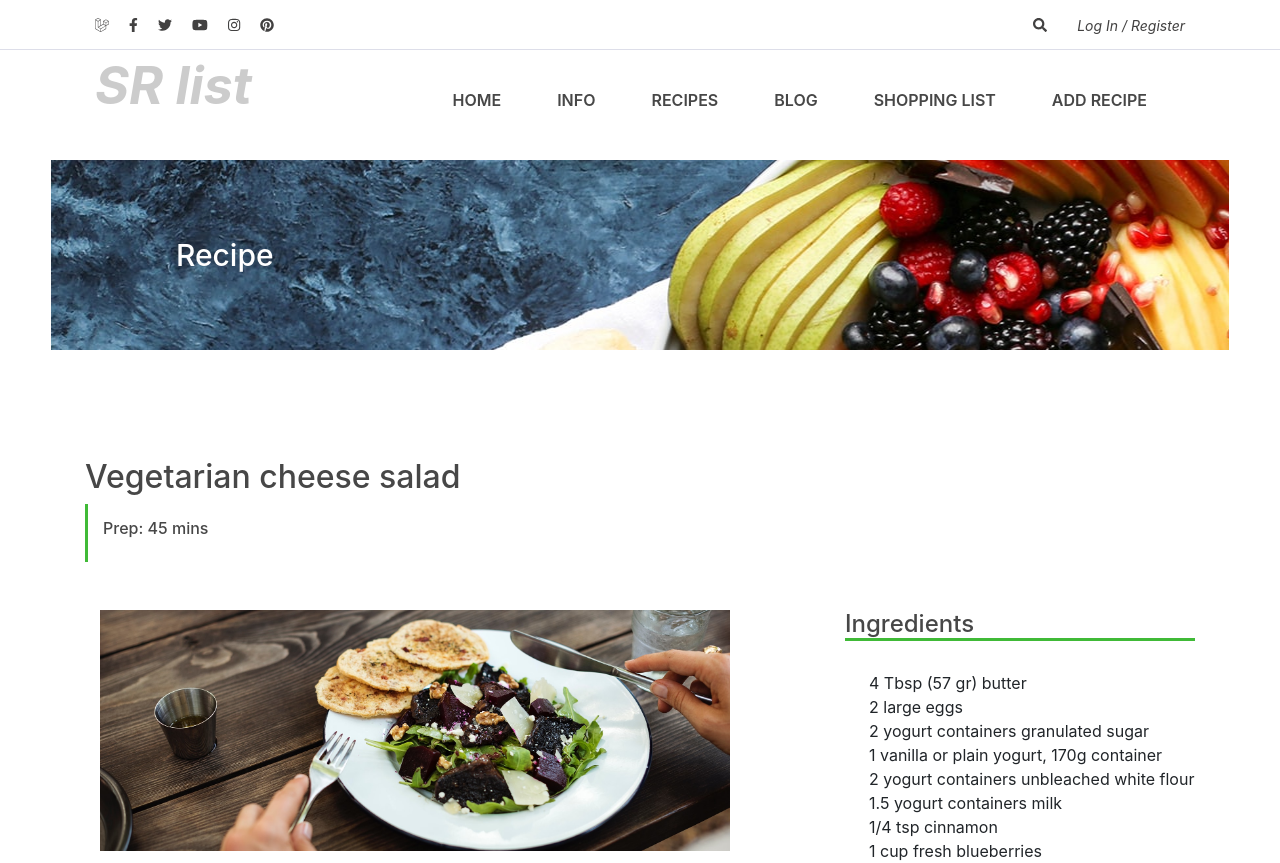
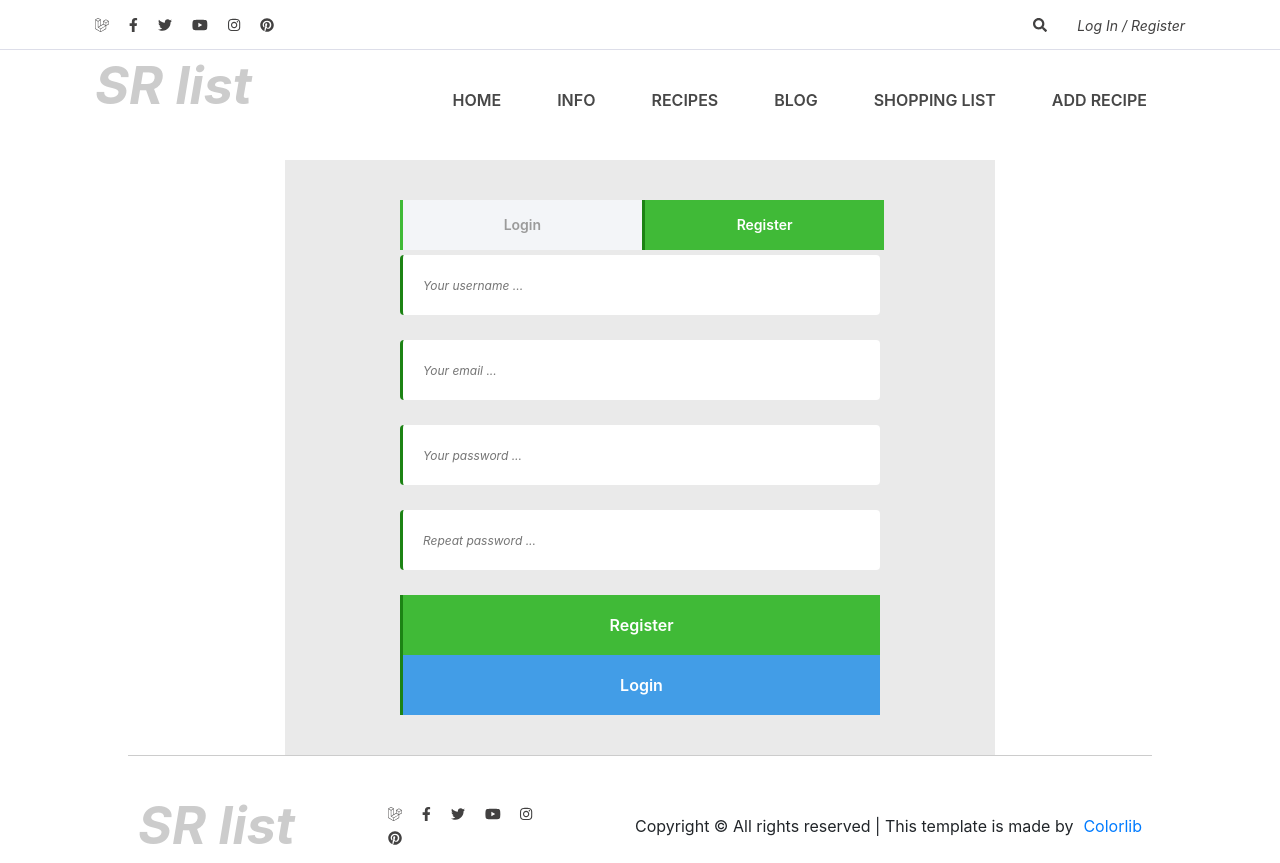
Before and after one commit to kokolina1888/sr-list, a React (Create React App) app in the folder sr-list/: page / in a window 1280 px wide. Shown: the top 863 px of the page. Built offline with nearby package versions, Linux system fonts and the light colour scheme.

Commit message:
static login register view

```diff
--- a/sr-list/src/App.js
+++ b/sr-list/src/App.js
@@ -6,6 +6,7 @@ import Footer from './components/footer';
 import RecipesList from './components/recipesList';
 import Recipes from './components/recipes';
 import Recipe from './components/recipe';
+import Auth from './components/auth'
 
 function App() {
   return (
@@ -16,7 +17,8 @@ function App() {
 
       {/* <Recipes title="Latest Recipes" /> */}
       {/* <RecipesList/> */}
-      <Recipe/>
+      {/* <Recipe/> */}
+      <Auth/>
       <Footer />
     </div>
   );
--- a/sr-list/src/components/UI/button/index.module.css
+++ b/sr-list/src/components/UI/button/index.module.css
@@ -31,3 +31,47 @@ vertical-align: middle;
   /* height: calc(1.5em + .75rem + 2px);   */
   background-color: #429de7;
 }
+
+.auth-register {
+  display: inline-block;
+min-width: 160px;
+height: 60px;
+color: #ffffff;
+border: none;
+    border-left-color: currentcolor;
+    border-left-style: none;
+    border-left-width: medium;
+border-left: 3px solid #1c8314;
+border-radius: 0;
+padding: 0 30px;
+font-size: 16px;
+line-height: 58px;
+font-weight: 600;
+-webkit-transition-duration: 500ms;
+transition-duration: 500ms;
+text-transform: capitalize;
+background-color: #40ba37;
+width: 100%
+}
+.auth-login {
+    display: inline-block;
+min-width: 160px;
+height: 60px;
+color: #ffffff;
+border: none;
+border-left-color: currentcolor;
+border-left-style: none;
+border-left-width: medium;
+border-left: 3px solid #1c8314;
+border-radius: 0;
+padding: 0 30px;
+font-size: 16px;
+line-height: 58px;
+font-weight: 600;
+-webkit-transition-duration: 500ms;
+transition-duration: 500ms;
+text-transform: capitalize;
+background-color: #429de7;
+width: 100%
+
+}
--- a/sr-list/src/components/UI/form/input/index.module.css
+++ b/sr-list/src/components/UI/form/input/index.module.css
@@ -17,3 +17,20 @@ transition: border-color .15s ease-in-out,box-shadow .15s ease-in-out;
 .recipe-search {
   height: 60px
 }
+
+.auth {
+    width: 100%;
+    height: 60px;
+    border: none;
+        border-left-color: currentcolor;
+        border-left-style: none;
+        border-left-width: medium;
+    background-color: #ffffff;
+    color: #9b9b9b;
+    font-size: 12px;
+    font-style: italic;
+    border-left: 3px solid #1c8314;
+    padding: 0 20px;
+    margin-bottom: 25px;
+
+}
--- a/sr-list/src/components/UI/link/link.js
+++ b/sr-list/src/components/UI/link/link.js
@@ -1,9 +1,14 @@
 import React from 'react';
 import styles from './link.module.css';
 
-const Link = ({type, href, children}) => {
+const Link = ({type, href, children, active}) => {
+    let addClass = "";
+    if (type) {
+      addClass = type;
+    }
+
     return (
-            <a className={styles.link} href={href}>
+            <a className={styles.link + ' ' + styles[addClass]} href={href}>
                {children}
             </a>
 
--- a/sr-list/src/components/UI/link/link.module.css
+++ b/sr-list/src/components/UI/link/link.module.css
@@ -6,3 +6,48 @@
 .link:hover {
     text-decoration: none;
 }
+
+.auth {
+    background-color: #f3f5f8;
+    color: #9b9b9b;
+    border: none;
+    border-left-color: currentcolor;
+    border-left-style: none;
+    border-left-width: medium;
+    border-left: 3px solid #40ba37;
+
+    line-height: 50px;
+    margin: 0 2px;
+    margin-bottom: 0px;
+    border-radius: 0;
+    font-size: 14px;
+    font-weight: 600;
+    margin-bottom: 5px;
+    display: inline-block;
+    width: 100%;
+    text-align: center
+}
+
+.auth:hover {
+    background-color: #40ba37;
+    color: #ffffff;
+    border-left: 3px solid #1c8314;
+    text-decoration: none;
+}
+
+.active {
+    background-color: #40ba37;
+    color: #ffffff;
+    border-left: 3px solid #1c8314;
+
+    line-height: 50px;
+    margin: 0 2px;
+    margin-bottom: 0px;
+    border-radius: 0;
+    font-size: 14px;
+    font-weight: 600;
+    margin-bottom: 5px;
+    display: inline-block;
+    width: 100%;
+    text-align: center
+}
--- /dev/null
+++ b/sr-list/src/components/auth/index.js
@@ -0,0 +1,64 @@
+import React, { Component } from "react";
+import Input from "../UI/form/input";
+import styles from "./index.module.css";
+import Button from "../UI/button";
+import Link from "../UI/link/link";
+
+class Auth extends Component {
+  render() {
+    return (
+      <div class="container">
+        <div className="col-lg-8 offset-2">
+          <div className={styles["delicious-tabs-content"]}>
+            <div className={styles["wrapper"]}>
+              <div className={styles["btn-container"]}>
+                <Link href="" type="auth">
+                  Login
+                </Link>
+              </div>
+              <div className={styles["btn-container"]}>
+                <Link href="/" type="active">
+                  Register
+                </Link>
+              </div>
+            </div>
+
+            <div className="delicious-tab-content">
+              <div className="col-12">
+                <Input
+                  place="auth"
+                  type="text"
+                  name="username"
+                  placeholder="Your username ..."
+                />
+                <Input
+                  place="auth"
+                  type="email"
+                  name="email"
+                  placeholder="Your email ..."
+                />
+                <Input
+                  place="auth"
+                  type="password"
+                  name="password"
+                  placeholder="Your password ..."
+                />
+                <Input
+                  place="auth"
+                  type="password"
+                  name="passwordConfirm"
+                  placeholder="Repeat password ..."
+                />
+
+                <Button type="auth-register">Register</Button>
+                <Button type="auth-login">Login</Button>
+              </div>
+            </div>
+          </div>
+        </div>
+      </div>
+    );
+  }
+}
+
+export default Auth;
--- /dev/null
+++ b/sr-list/src/components/auth/index.module.css
@@ -0,0 +1,14 @@
+.delicious-tabs-content {
+    padding: 40px 100px;
+    background-color: #cccccc67;
+}
+
+.btn-container {
+    width: 50%;
+    display: inline-block
+}
+
+.wrapper {
+    width: 95%;
+    margin: 0 auto;
+}
```
